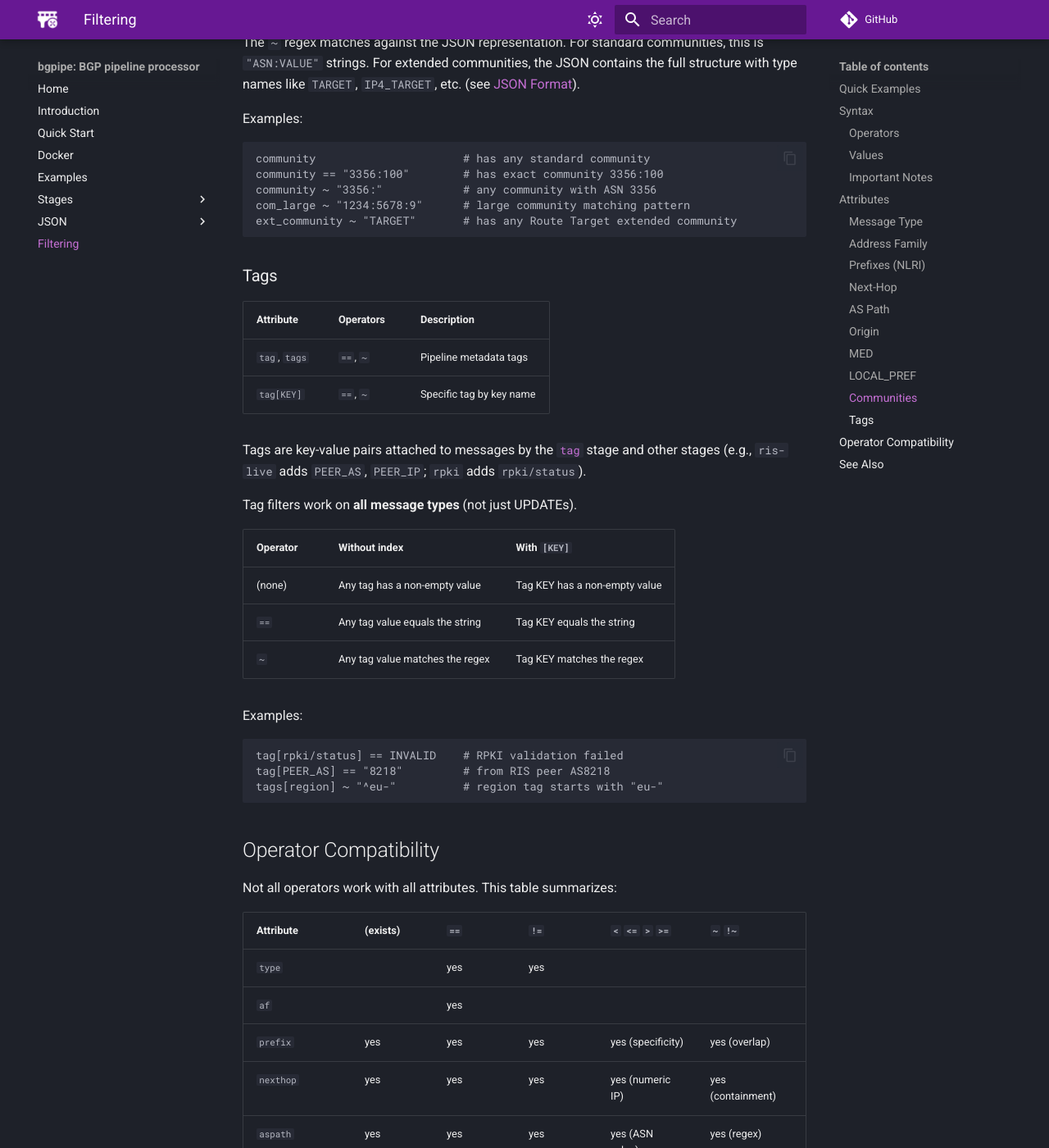
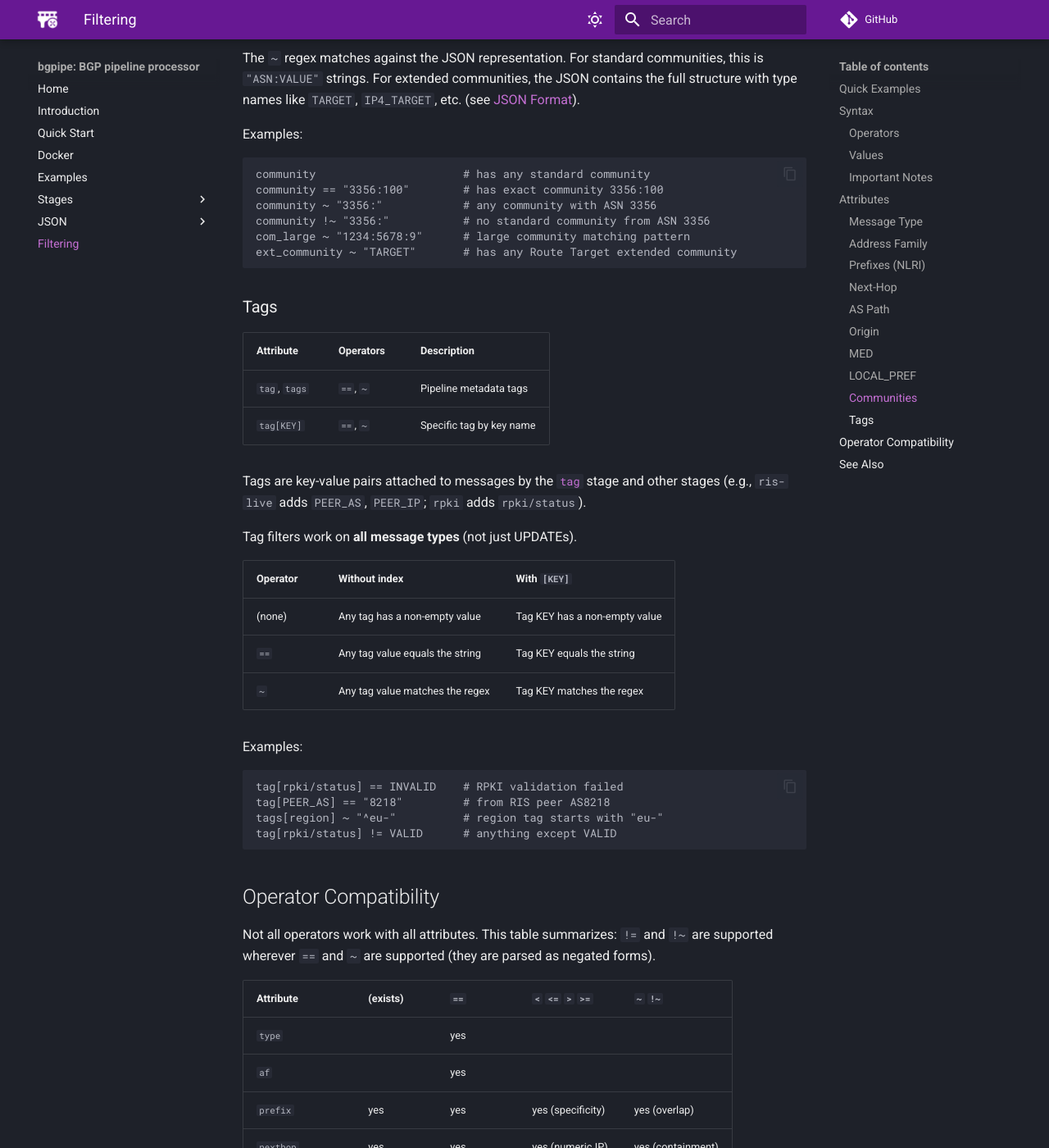
Before and after one commit to bgpfix/bgpipe, an MkDocs documentation site: the page built from docs/filters.md, in a window 1280 px wide and 1400 px high, scrolled down 7839 px. Shown: the whole window at 82% size. Built offline with MkDocs 1.6.1 and Material for MkDocs 9.7.7, drawn with Linux system fonts in a browser that asks for light colours; comment, search, counter and statistics services are not loaded; the version menu is left out; some of the changed text lies outside the part shown.

Commit message:
docs fixes

````diff
--- a/docs/filters.md
+++ b/docs/filters.md
@@ -290,6 +291,7 @@ Examples:
 community                      # has any standard community
 community == "3356:100"        # has exact community 3356:100
 community ~ "3356:"            # any community with ASN 3356
+community !~ "3356:"           # no standard community from ASN 3356
 com_large ~ "1234:5678:9"      # large community matching pattern
 ext_community ~ "TARGET"       # has any Route Target extended community
 ```
@@ -317,27 +319,29 @@ Examples:
 tag[rpki/status] == INVALID    # RPKI validation failed
 tag[PEER_AS] == "8218"         # from RIS peer AS8218
 tags[region] ~ "^eu-"          # region tag starts with "eu-"
+tag[rpki/status] != VALID      # anything except VALID
 ```
 
 ## Operator Compatibility
 
 Not all operators work with all attributes. This table summarizes:
+`!=` and `!~` are supported wherever `==` and `~` are supported (they are parsed as negated forms).
 
-| Attribute       | (exists) | `==` | `!=` | `<` `<=` `>` `>=` | `~` `!~`  |
-|-----------------|----------|------|------|--------------------|-----------|
-| `type`          |          | yes  | yes  |                    |           |
-| `af`            |          | yes  |      |                    |           |
-| `prefix`        | yes      | yes  | yes  | yes (specificity)  | yes (overlap) |
-| `nexthop`       | yes      | yes  | yes  | yes (numeric IP)   | yes (containment) |
-| `aspath`        | yes      | yes  | yes  | yes (ASN value)    | yes (regex) |
-| `aspath_len`    | yes      | yes  | yes  | yes (hop count)    |           |
-| `origin`        | yes      | yes  | yes  |                    |           |
-| `med`           | yes      | yes  | yes  | yes (uint32)       |           |
-| `local_pref`    | yes      | yes  | yes  | yes (uint32)       |           |
-| `community`     | yes      | yes  | yes  |                    | yes (regex) |
-| `ext_community` | yes      | yes  | yes  |                    | yes (regex) |
-| `large_community`| yes     | yes  | yes  |                    | yes (regex) |
-| `tag`           | yes      | yes  | yes  |                    | yes (regex) |
+| Attribute       | (exists) | `==` | `<` `<=` `>` `>=` | `~` `!~`  |
+|-----------------|----------|------|--------------------|-----------|
+| `type`          |          | yes  |                    |           |
+| `af`            |          | yes  |                    |           |
+| `prefix`        | yes      | yes  | yes (specificity)  | yes (overlap) |
+| `nexthop`       | yes      | yes  | yes (numeric IP)   | yes (containment) |
+| `aspath`        | yes      | yes  | yes (ASN value)    | yes (regex) |
+| `aspath_len`    | yes      | yes  | yes (hop count)    |           |
+| `origin`        | yes      | yes  |                    |           |
+| `med`           | yes      | yes  | yes (uint32)       |           |
+| `local_pref`    | yes      | yes  | yes (uint32)       |           |
+| `community`     | yes      | yes  |                    | yes (regex) |
+| `ext_community` | yes      | yes  |                    | yes (regex) |
+| `large_community`| yes     | yes  |                    | yes (regex) |
+| `tag`           | yes      | yes  |                    | yes (regex) |
 
 ## See Also
 
````
Also changed, not shown: other parts of docs/filters.md (+2 -1 lines), docs/docker.md (+2 -3 lines), docs/flowspec.md (+3 -3 lines), docs/index.md (+1 -1 lines).
